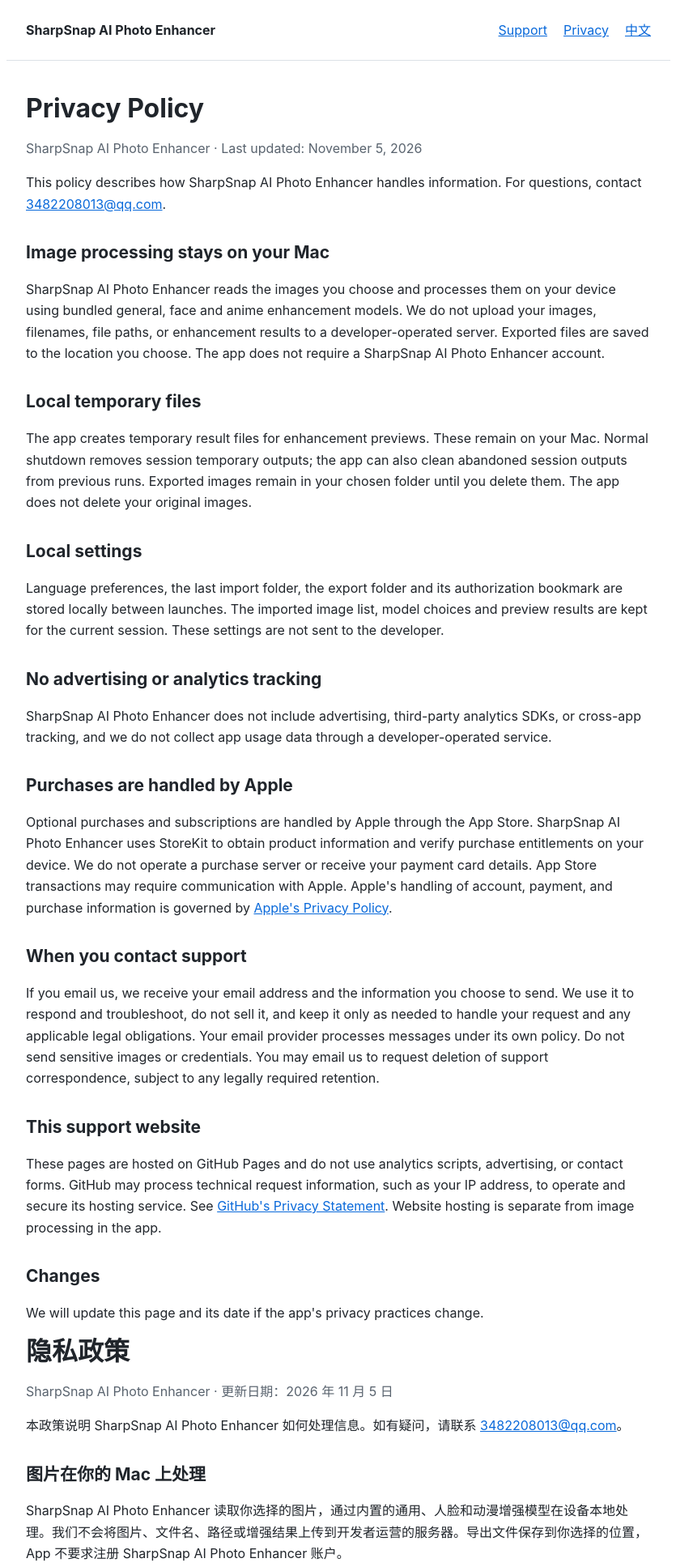
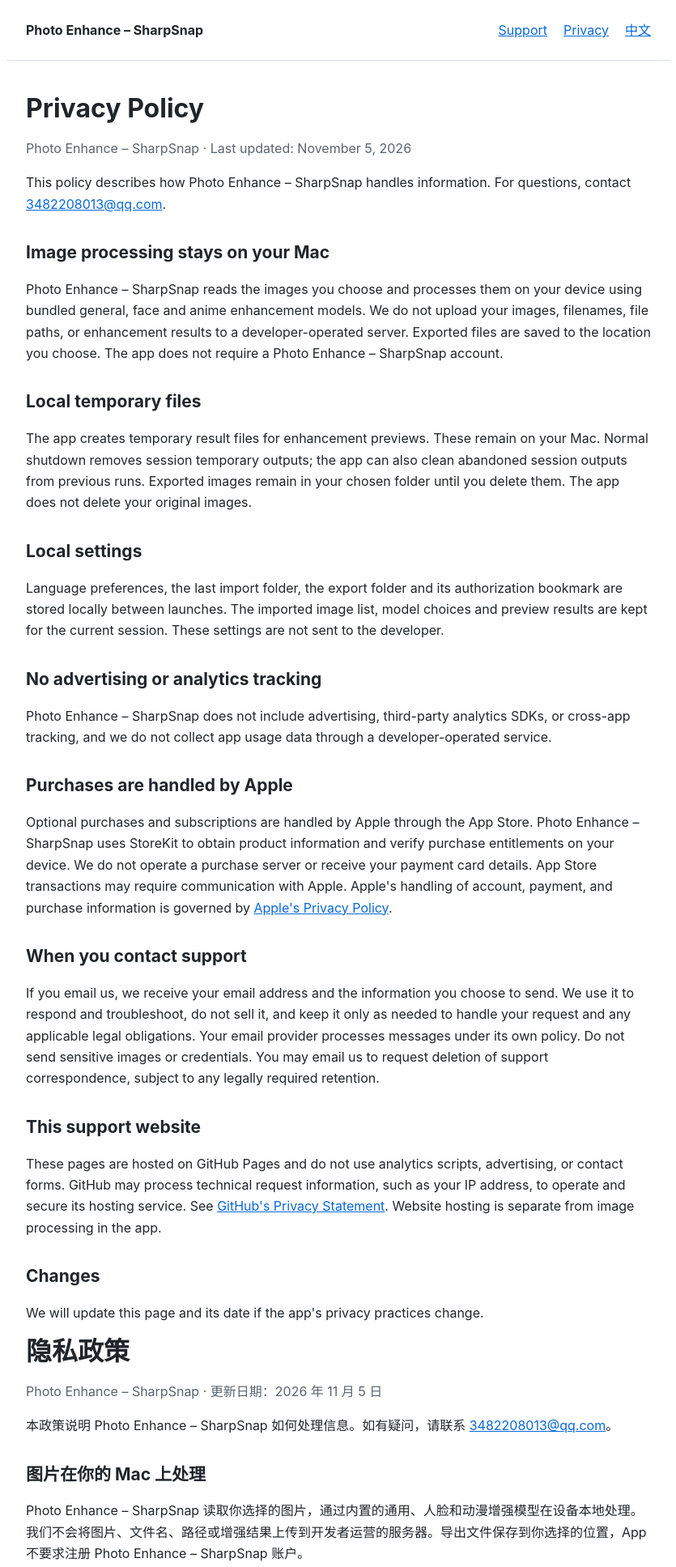
Before and after one commit to LiangDuan/bgremove-support, a plain HTML site: page sharpsnap/privacy.html in a window 1280 px wide. Shown: the top 1935 px of the page at 81% size, without its empty margins (222-1057 px from the left). Drawn offline with Linux system fonts and the light colour scheme.

Commit message:
Rename SharpSnap display name to Photo Enhance

```diff
--- a/sharpsnap/privacy.html
+++ b/sharpsnap/privacy.html
@@ -1,36 +1,36 @@
 <!doctype html>
 <html lang="en">
-<head><meta charset="utf-8"><meta name="viewport" content="width=device-width, initial-scale=1"><title>SharpSnap AI Photo Enhancer Privacy Policy</title><meta name="description" content="SharpSnap AI Photo Enhancer privacy policy: on-device image processing and Apple-managed purchases."><link rel="stylesheet" href="style.css"></head>
+<head><meta charset="utf-8"><meta name="viewport" content="width=device-width, initial-scale=1"><title>Photo Enhance – SharpSnap Privacy Policy</title><meta name="description" content="Photo Enhance – SharpSnap privacy policy: on-device image processing and Apple-managed purchases."><link rel="stylesheet" href="style.css"></head>
 <body>
-<header><strong>SharpSnap AI Photo Enhancer</strong><a href="index.html">Support</a><a href="privacy.html">Privacy</a><a href="#zh">中文</a></header>
+<header><strong>Photo Enhance – SharpSnap</strong><a href="index.html">Support</a><a href="privacy.html">Privacy</a><a href="#zh">中文</a></header>
 <main>
-<h1>Privacy Policy</h1><p class="muted">SharpSnap AI Photo Enhancer · Last updated: November 5, 2026</p>
-<p>This policy describes how SharpSnap AI Photo Enhancer handles information. For questions, contact <a href="mailto:3482208013@qq.com">3482208013@qq.com</a>.</p>
+<h1>Privacy Policy</h1><p class="muted">Photo Enhance – SharpSnap · Last updated: November 5, 2026</p>
+<p>This policy describes how Photo Enhance – SharpSnap handles information. For questions, contact <a href="mailto:3482208013@qq.com">3482208013@qq.com</a>.</p>
 <h2>Image processing stays on your Mac</h2>
-<p>SharpSnap AI Photo Enhancer reads the images you choose and processes them on your device using bundled general, face and anime enhancement models. We do not upload your images, filenames, file paths, or enhancement results to a developer-operated server. Exported files are saved to the location you choose. The app does not require a SharpSnap AI Photo Enhancer account.</p>
+<p>Photo Enhance – SharpSnap reads the images you choose and processes them on your device using bundled general, face and anime enhancement models. We do not upload your images, filenames, file paths, or enhancement results to a developer-operated server. Exported files are saved to the location you choose. The app does not require a Photo Enhance – SharpSnap account.</p>
 <h2>Local temporary files</h2>
 <p>The app creates temporary result files for enhancement previews. These remain on your Mac. Normal shutdown removes session temporary outputs; the app can also clean abandoned session outputs from previous runs. Exported images remain in your chosen folder until you delete them. The app does not delete your original images.</p>
 <h2>Local settings</h2><p>Language preferences, the last import folder, the export folder and its authorization bookmark are stored locally between launches. The imported image list, model choices and preview results are kept for the current session. These settings are not sent to the developer.</p>
 <h2>No advertising or analytics tracking</h2>
-<p>SharpSnap AI Photo Enhancer does not include advertising, third-party analytics SDKs, or cross-app tracking, and we do not collect app usage data through a developer-operated service.</p>
+<p>Photo Enhance – SharpSnap does not include advertising, third-party analytics SDKs, or cross-app tracking, and we do not collect app usage data through a developer-operated service.</p>
 <h2>Purchases are handled by Apple</h2>
-<p>Optional purchases and subscriptions are handled by Apple through the App Store. SharpSnap AI Photo Enhancer uses StoreKit to obtain product information and verify purchase entitlements on your device. We do not operate a purchase server or receive your payment card details. App Store transactions may require communication with Apple. Apple's handling of account, payment, and purchase information is governed by <a href="https://www.apple.com/legal/privacy/">Apple's Privacy Policy</a>.</p>
+<p>Optional purchases and subscriptions are handled by Apple through the App Store. Photo Enhance – SharpSnap uses StoreKit to obtain product information and verify purchase entitlements on your device. We do not operate a purchase server or receive your payment card details. App Store transactions may require communication with Apple. Apple's handling of account, payment, and purchase information is governed by <a href="https://www.apple.com/legal/privacy/">Apple's Privacy Policy</a>.</p>
 <h2>When you contact support</h2>
 <p>If you email us, we receive your email address and the information you choose to send. We use it to respond and troubleshoot, do not sell it, and keep it only as needed to handle your request and any applicable legal obligations. Your email provider processes messages under its own policy. Do not send sensitive images or credentials. You may email us to request deletion of support correspondence, subject to any legally required retention.</p>
 <h2>This support website</h2>
 <p>These pages are hosted on GitHub Pages and do not use analytics scripts, advertising, or contact forms. GitHub may process technical request information, such as your IP address, to operate and secure its hosting service. See <a href="https://docs.github.com/en/site-policy/privacy-policies/github-general-privacy-statement">GitHub's Privacy Statement</a>. Website hosting is separate from image processing in the app.</p>
 <h2>Changes</h2><p>We will update this page and its date if the app's privacy practices change.</p>
 <section id="zh" lang="zh-Hans">
-<h1>隐私政策</h1><p class="muted">SharpSnap AI Photo Enhancer · 更新日期：2026 年 11 月 5 日</p>
-<p>本政策说明 SharpSnap AI Photo Enhancer 如何处理信息。如有疑问，请联系 <a href="mailto:3482208013@qq.com">3482208013@qq.com</a>。</p>
-<h2>图片在你的 Mac 上处理</h2><p>SharpSnap AI Photo Enhancer 读取你选择的图片，通过内置的通用、人脸和动漫增强模型在设备本地处理。我们不会将图片、文件名、路径或增强结果上传到开发者运营的服务器。导出文件保存到你选择的位置，App 不要求注册 SharpSnap AI Photo Enhancer 账户。</p>
+<h1>隐私政策</h1><p class="muted">Photo Enhance – SharpSnap · 更新日期：2026 年 11 月 5 日</p>
+<p>本政策说明 Photo Enhance – SharpSnap 如何处理信息。如有疑问，请联系 <a href="mailto:3482208013@qq.com">3482208013@qq.com</a>。</p>
+<h2>图片在你的 Mac 上处理</h2><p>Photo Enhance – SharpSnap 读取你选择的图片，通过内置的通用、人脸和动漫增强模型在设备本地处理。我们不会将图片、文件名、路径或增强结果上传到开发者运营的服务器。导出文件保存到你选择的位置，App 不要求注册 Photo Enhance – SharpSnap 账户。</p>
 <h2>本地临时文件</h2><p>App 为增强预览生成临时结果文件，这些文件留在你的 Mac 上。正常退出会清理本次会话的临时结果，App 也可能清理此前运行留下的废弃会话结果。导出文件会保留在你选择的文件夹，直到你自行删除。App 不会删除原始图片。</p>
 <h2>本地设置</h2><p>语言、上次导入路径、导出路径及其授权书签保存在本地。导入列表、模型选择和预览结果仅用于当前会话。这些设置不会发送给开发者。</p>
-<h2>没有广告或分析追踪</h2><p>SharpSnap AI Photo Enhancer 不包含广告、第三方分析 SDK 或跨 App 追踪，我们也不会通过开发者服务收集 App 使用数据。</p>
-<h2>购买由 Apple 处理</h2><p>可选购买和订阅由 Apple 通过 App Store 处理。SharpSnap AI Photo Enhancer 使用 StoreKit 获取商品信息并在设备上验证购买权益。我们没有购买服务器，也不会收到你的银行卡信息。App Store 交易可能需要与 Apple 通信。Apple 对账户、付款和购买信息的处理适用 <a href="https://www.apple.com/legal/privacy/">Apple 隐私政策</a>。</p>
+<h2>没有广告或分析追踪</h2><p>Photo Enhance – SharpSnap 不包含广告、第三方分析 SDK 或跨 App 追踪，我们也不会通过开发者服务收集 App 使用数据。</p>
+<h2>购买由 Apple 处理</h2><p>可选购买和订阅由 Apple 通过 App Store 处理。Photo Enhance – SharpSnap 使用 StoreKit 获取商品信息并在设备上验证购买权益。我们没有购买服务器，也不会收到你的银行卡信息。App Store 交易可能需要与 Apple 通信。Apple 对账户、付款和购买信息的处理适用 <a href="https://www.apple.com/legal/privacy/">Apple 隐私政策</a>。</p>
 <h2>联系支持时的信息</h2><p>如果你主动发送邮件，我们会收到你的邮箱地址和你选择提供的信息，用于回复与排查问题，不会出售这些信息，仅在处理请求或履行适用法律义务所需期间保存。邮件服务商按照其自身政策处理邮件。请勿发送敏感照片或凭证。你可以通过邮件请求删除支持通信记录，但依法必须保留的内容除外。</p>
 <h2>此支持网站</h2><p>这些网页通过 GitHub Pages 托管，没有分析脚本、广告或联系表单。GitHub 可能为运营与保障服务安全处理 IP 地址等技术请求信息，详情见 <a href="https://docs.github.com/en/site-policy/privacy-policies/github-general-privacy-statement">GitHub 隐私声明</a>。网页托管与 App 的本地图片处理彼此独立。</p>
 <h2>政策变更</h2><p>如果 App 的隐私处理方式发生变化，我们会更新本页及日期。</p>
 </section>
-</main><footer><a href="index.html">SharpSnap AI Photo Enhancer Support</a></footer>
+</main><footer><a href="index.html">Photo Enhance – SharpSnap Support</a></footer>
 </body></html>
```
Also changed, not shown: sharpsnap/index.html (+5 -5 lines).
